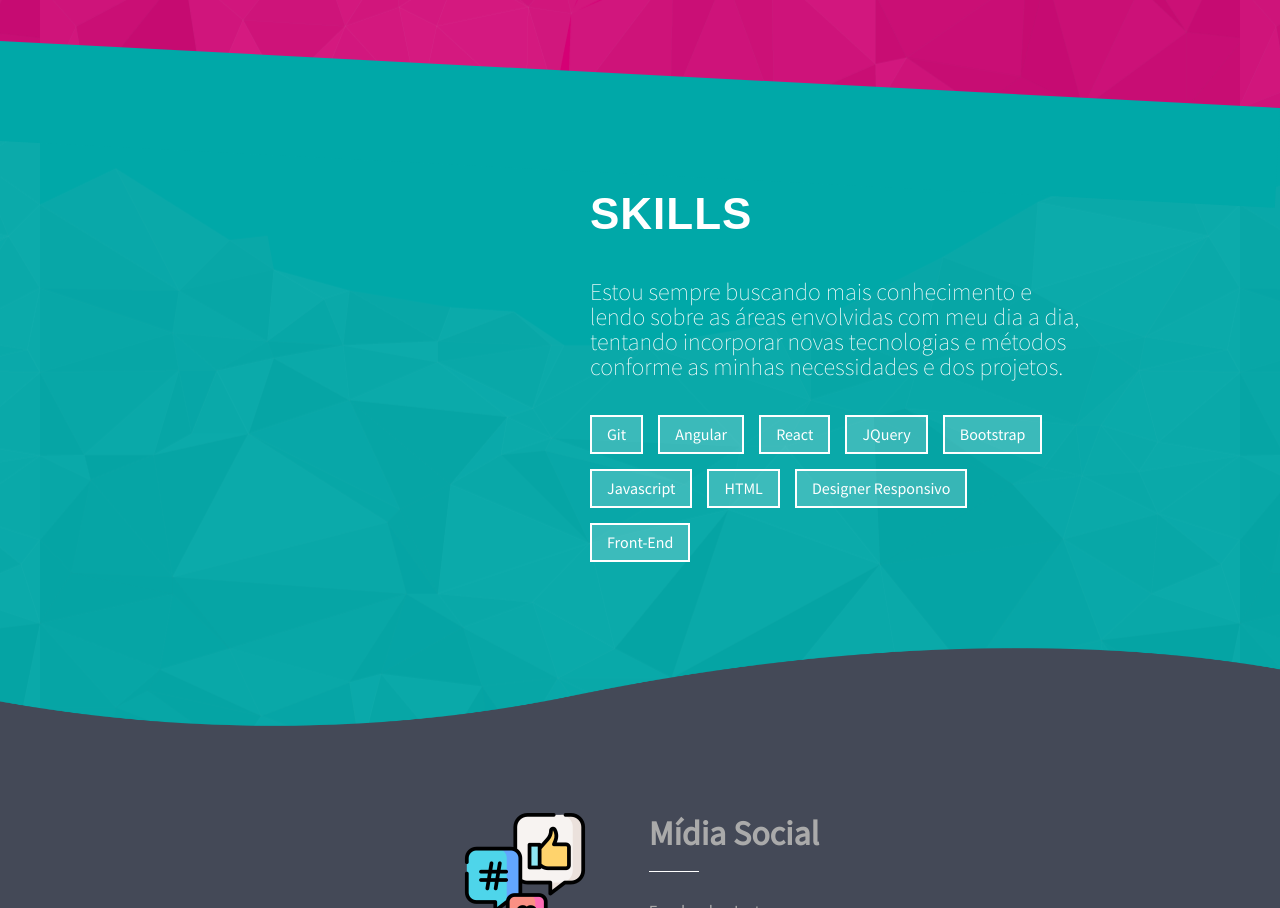
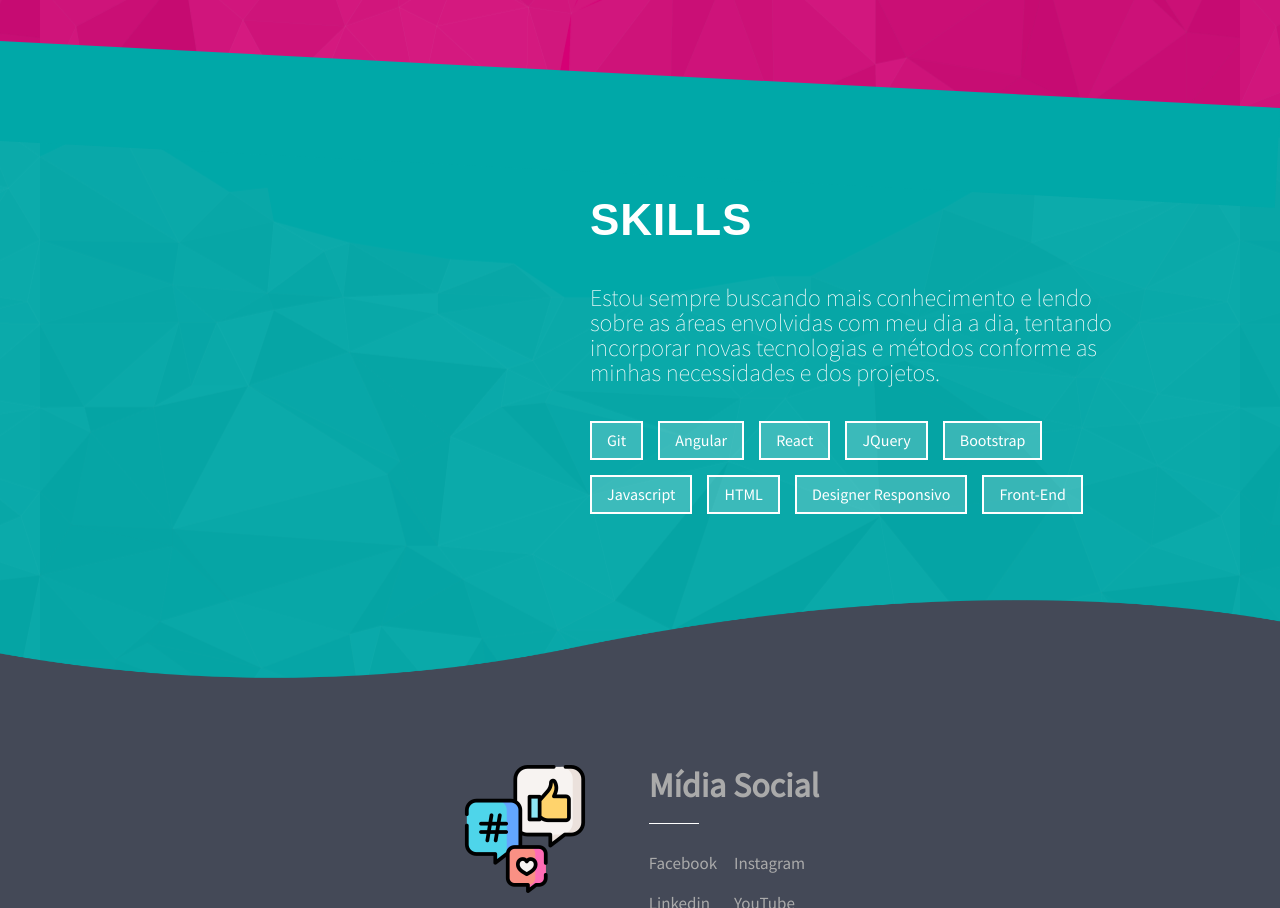
Before and after one commit to wilkagalli/portfolio, a Next.js app: page / in a window 1280 px wide. Shown: the part 2282-3190 px from the top of the page. Built offline with nearby package versions, Linux system fonts and the light colour scheme.

Commit message:
scroll smothie

```diff
--- a/components/skill/Skill.module.scss
+++ b/components/skill/Skill.module.scss
@@ -82,7 +82,7 @@
     display: flex;
     flex-direction: column;
     align-items: flex-start;
-    padding: 30px 100px 0px 0;
+    padding: 33px 60px 0px 0;
   }
 
   ul {
--- a/styles/globals.css
+++ b/styles/globals.css
@@ -6,6 +6,7 @@ body {
   padding: 0;
   margin: 0;
   font-family: "Source Sans Pro", sans-serif;
+  scroll-behavior: smooth;
 }
 
 a {
```
